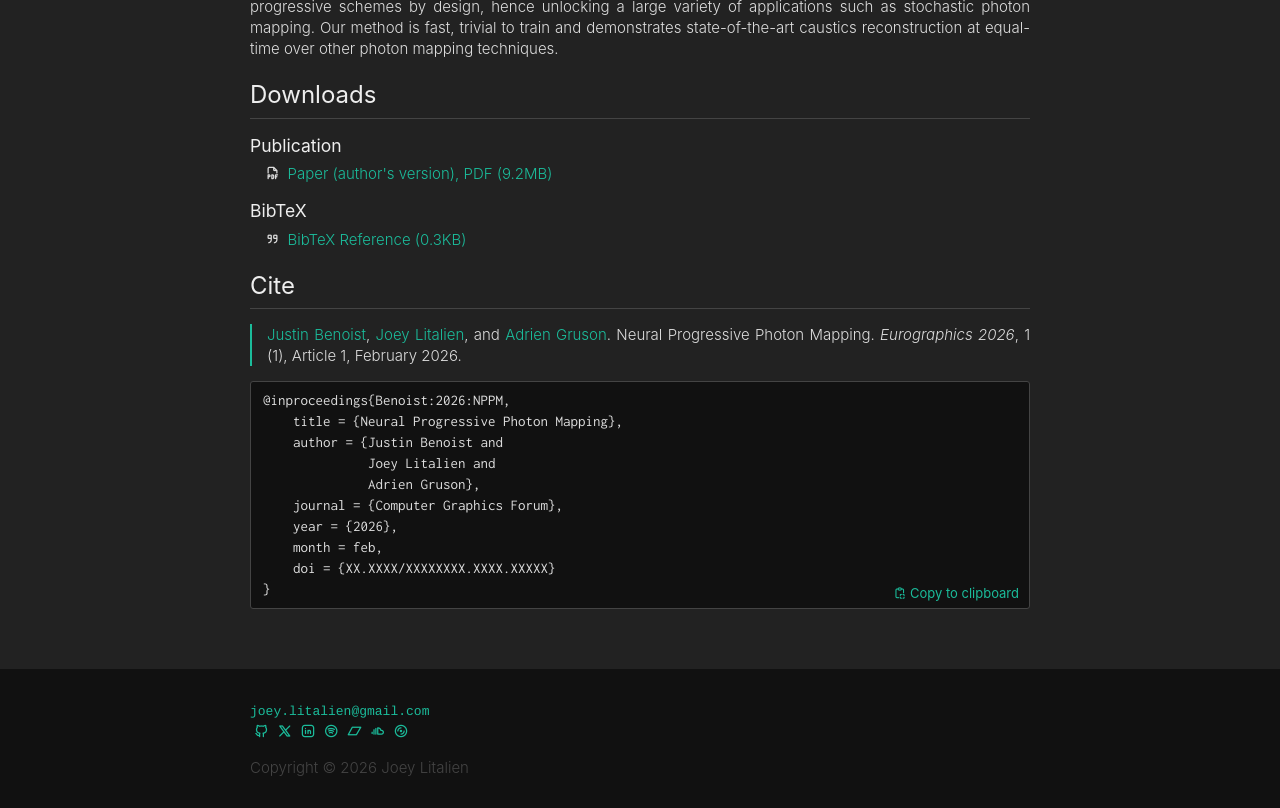
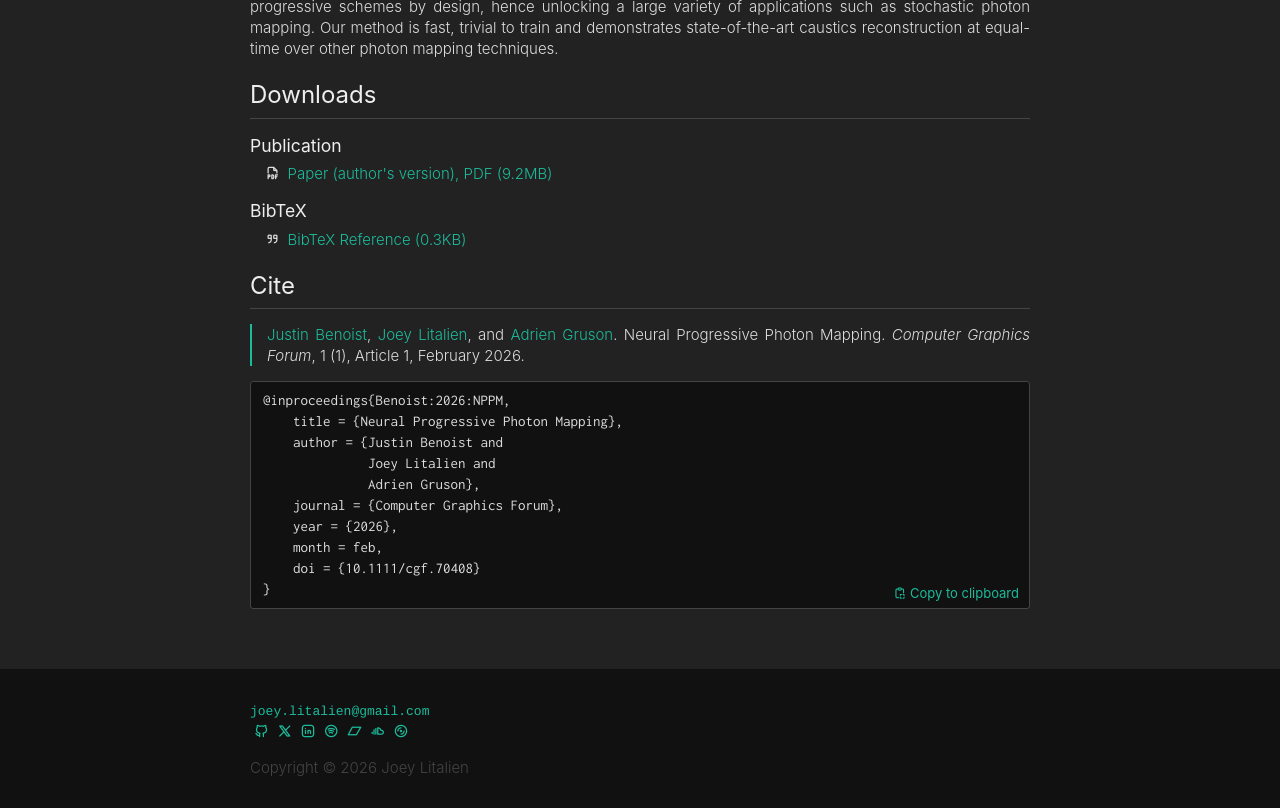
Before and after one commit to joeylitalien/joeylitalien.github.io, a Jekyll site: the page built from _publications/nppm.md, in a window 1280 px wide and 900 px high, scrolled down 832 px, cut to the strip 92-900 px from the top of the window. Built offline with Jekyll 4.4.1, drawn with Linux system fonts in a browser that asks for light colours; nearby versions of some CDN libraries; a style sheet for code colours, icons or effects is not loaded; some of the changed text lies outside the part shown.

Commit message:
Added DOI for NPPM

```diff
--- a/_publications/nppm.md
+++ b/_publications/nppm.md
@@ -20,8 +20,8 @@ authors:
         link: https://profs.etsmtl.ca/agruson
 
 internship-note: Work partly done during time at McGill University, Canada.
-journal: Eurographics 2026
-journal-note: Computer Graphics Forum
+journal: Computer Graphics Forum
+journal-note: Eurographics 2026
 spotlight-note:
 volume: 1
 number: 1
@@ -93,7 +93,7 @@ tex: |
         journal = {Computer Graphics Forum},
         year = {2026},
         month = feb,
-        doi = {XX.XXXX/XXXXXXXX.XXXX.XXXXX}
+        doi = {10.1111/cgf.70408}
     }
 
 tag: research
--- a/assets/nppm/nppm.bib
+++ b/assets/nppm/nppm.bib
@@ -6,5 +6,5 @@
     journal = {Computer Graphics Forum},
     year = {2026},
     month = feb,
-    doi = {XX.XXXX/XXXXXXXX.XXXX.XXXXX}
+    doi = {10.1111/cgf.70408}
 }
```
Also changed, not shown: _publications/warp.md (+1 -1 lines).
